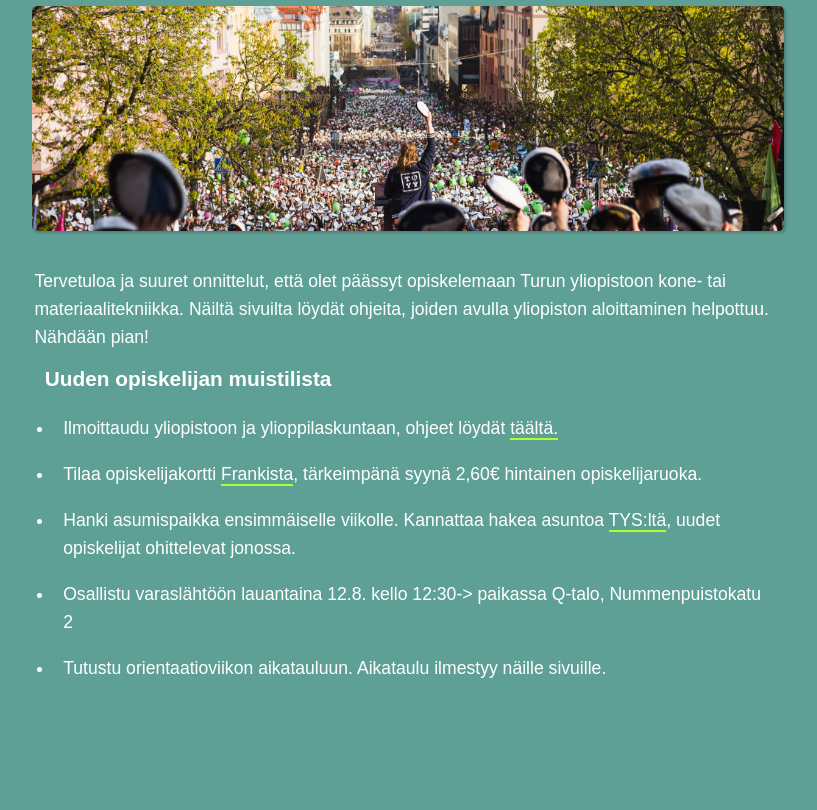
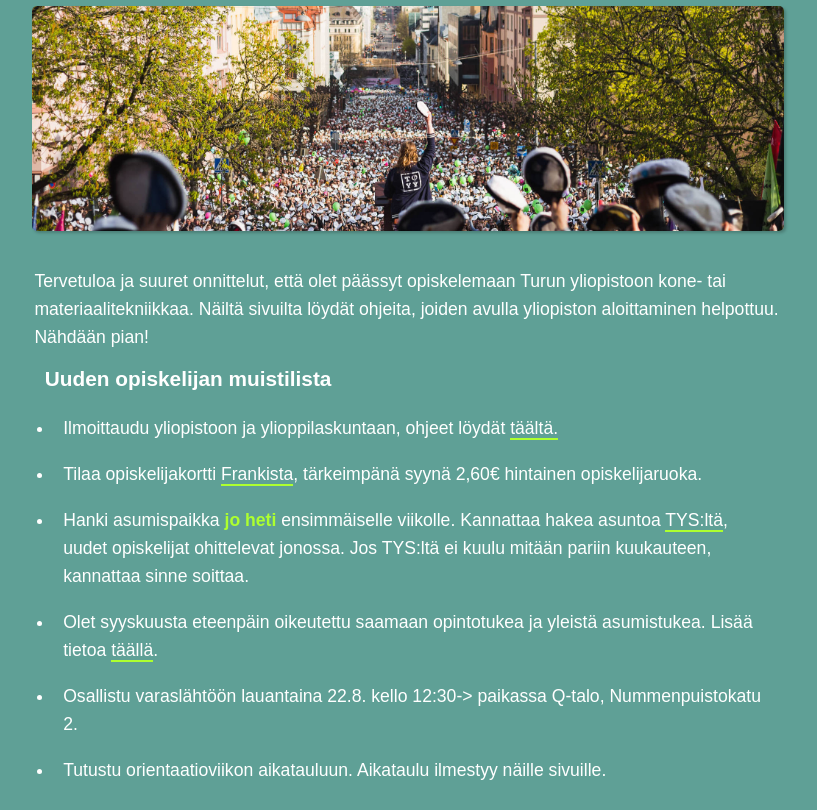
Before and after one commit to DigitKoodit/komateekkarit.fi, a Gatsby site: page / in a window 1280 px wide. Shown: the part 218-1028 px from the top of the page, without its empty margins (232-1049 px from the left). Before the commit the page ends 926 px from the top, so only its background shows below. Built offline with nearby package versions, Linux system fonts and the light colour scheme; Gatsby itself is replaced by a stand-in of ours.

Commit message:
Update some things.

```diff
--- a/src/components/styles.css
+++ b/src/components/styles.css
@@ -159,6 +159,11 @@ footer {
   font-size: 1.3rem;
   margin: 0.5em;
   font-weight: 700;
+}
+
+.TextContainer strong {
+  font-weight: 700;
+  color: greenyellow;
 }
 
 .Todo {
--- a/src/components/todo.js
+++ b/src/components/todo.js
@@ -5,8 +5,13 @@ const Todo = () => (
     <ul>
       <li>Ilmoittaudu yliopistoon ja ylioppilaskuntaan, ohjeet löydät <Link href="https://www.utu.fi/fi/opiskelijaksi/ilmo">täältä.</Link></li>
       <li>Tilaa opiskelijakortti <Link href="https://www.frank.fi/opiskelijakortti/">Frankista</Link>, tärkeimpänä syynä 2,60€ hintainen opiskelijaruoka.</li>
-      <li>Hanki asumispaikka ensimmäiselle viikolle. Kannattaa hakea asuntoa <Link href="https://tys.fi/">TYS:ltä</Link>, uudet opiskelijat ohittelevat jonossa.</li>
-      <li>Osallistu varaslähtöön lauantaina 12.8. kello 12:30-> paikassa Q-talo, Nummenpuistokatu 2</li>
+      <li>
+        Hanki asumispaikka <strong>jo heti</strong> ensimmäiselle viikolle.
+        Kannattaa hakea asuntoa <Link href="https://tys.fi/">TYS:ltä</Link>, uudet opiskelijat ohittelevat jonossa.
+        Jos TYS:ltä ei kuulu mitään pariin kuukauteen, kannattaa sinne soittaa.
+      </li>
+      <li>Olet syyskuusta eteenpäin oikeutettu saamaan opintotukea ja yleistä asumistukea. Lisää tietoa <Link href="https://www.kela.fi/opintotuki">täällä</Link>.</li>
+      <li>Osallistu varaslähtöön lauantaina 22.8. kello 12:30-> paikassa Q-talo, Nummenpuistokatu 2.</li>
       <li>Tutustu orientaatioviikon aikatauluun. Aikataulu ilmestyy näille sivuille.</li>
     </ul>
   </div>
--- a/src/pages/index.js
+++ b/src/pages/index.js
@@ -8,12 +8,12 @@ import vappu from '../static/vappu.jpg';
 
 const IndexPage = () => (
   <Layout>
-    <SEO title="Orientaatioviikko" />
+    <SEO title="Tervetuloa" />
     <div className="ImageContainer">
       <img src={vappu} alt="Taidemuseonmäen lakitus" />
     </div>
     <div className="TextContainer">
-      Tervetuloa ja suuret onnittelut, että olet päässyt opiskelemaan Turun yliopistoon kone- tai materiaalitekniikka.
+      Tervetuloa ja suuret onnittelut, että olet päässyt opiskelemaan Turun yliopistoon kone- tai materiaalitekniikkaa.
       Näiltä sivuilta löydät ohjeita, joiden avulla yliopiston aloittaminen helpottuu. Nähdään pian!
 
       <h3>Uuden opiskelijan muistilista</h3>
@@ -23,4 +23,4 @@ const IndexPage = () => (
   </Layout>
 )
 
-export default IndexPage
+export default IndexPage;
```
